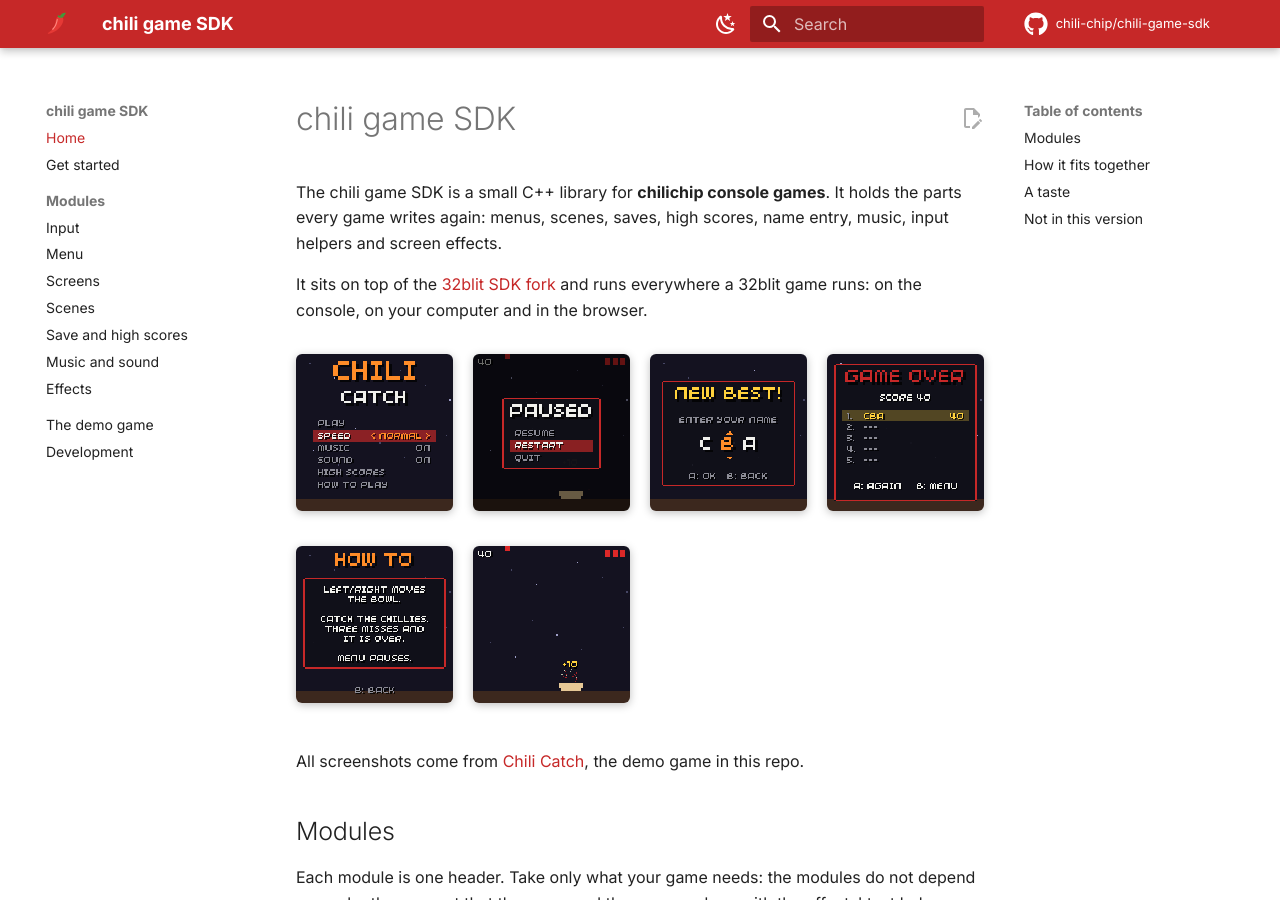
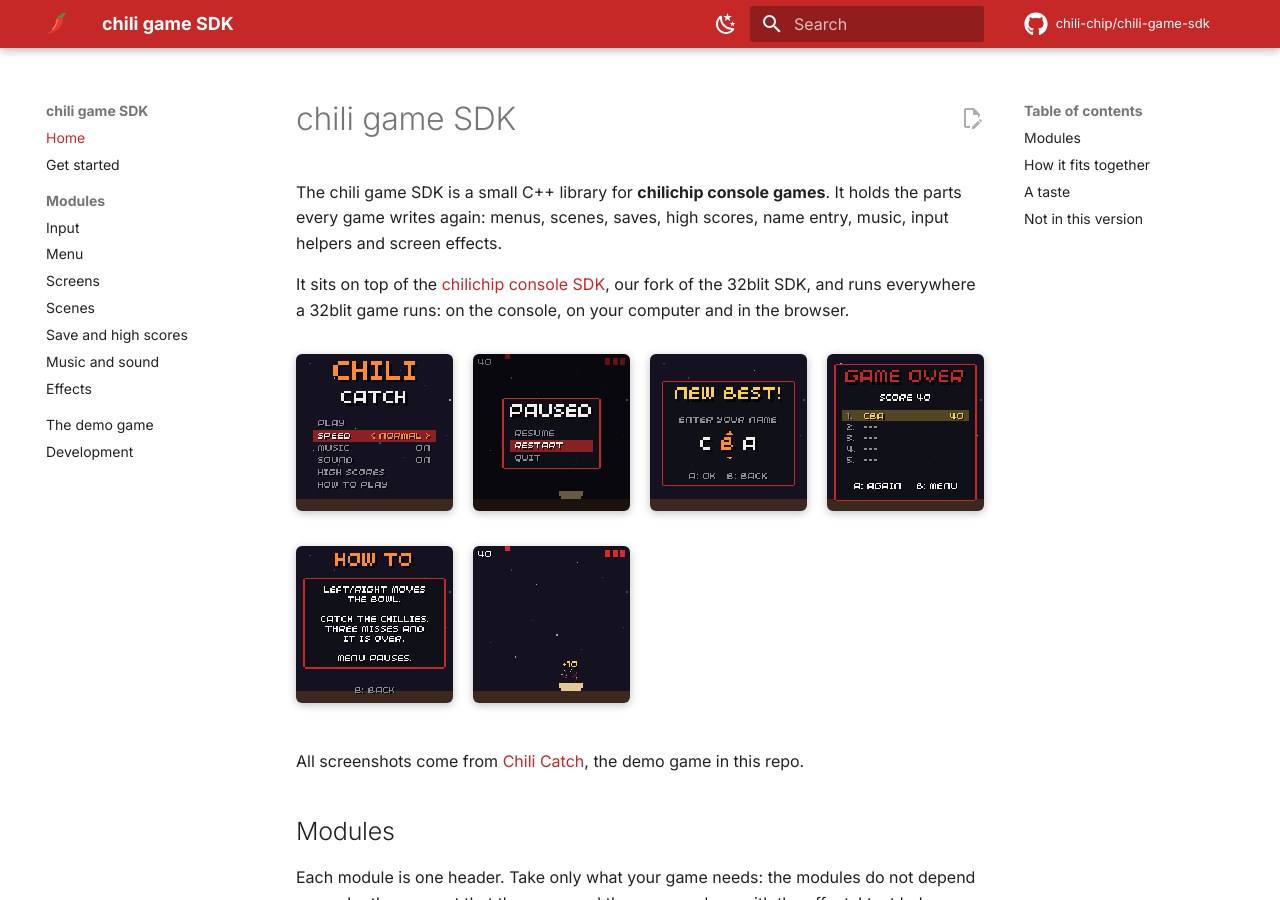
Before and after one commit to chili-chip/chili-game-sdk, an MkDocs documentation site: the page built from docs/index.md, in a window 1280 px wide and 900 px high. Built offline with MkDocs 1.6.1 and Material for MkDocs 9.7.7, drawn with Linux system fonts in a browser that asks for light colours; comment, search, counter and statistics services are not loaded.

Commit message:
Docs: link the console SDK by name (#13)
Co-authored-by: Claude <noreply@anthropic.com>

```diff
--- a/docs/index.md
+++ b/docs/index.md
@@ -2,7 +2,7 @@
 
 The chili game SDK is a small C++ library for **chilichip console games**. It holds the parts every game writes again: menus, scenes, saves, high scores, name entry, music, input helpers and screen effects.
 
-It sits on top of the [32blit SDK fork](https://sdk.chilichip.eu/) and runs everywhere a 32blit game runs: on the console, on your computer and in the browser.
+It sits on top of the [chilichip console SDK](https://sdk.chilichip.eu/), our fork of the 32blit SDK, and runs everywhere a 32blit game runs: on the console, on your computer and in the browser.
 
 <div class="gallery" markdown>
 
```
Also changed, not shown: README.md (+1 -1 lines).
